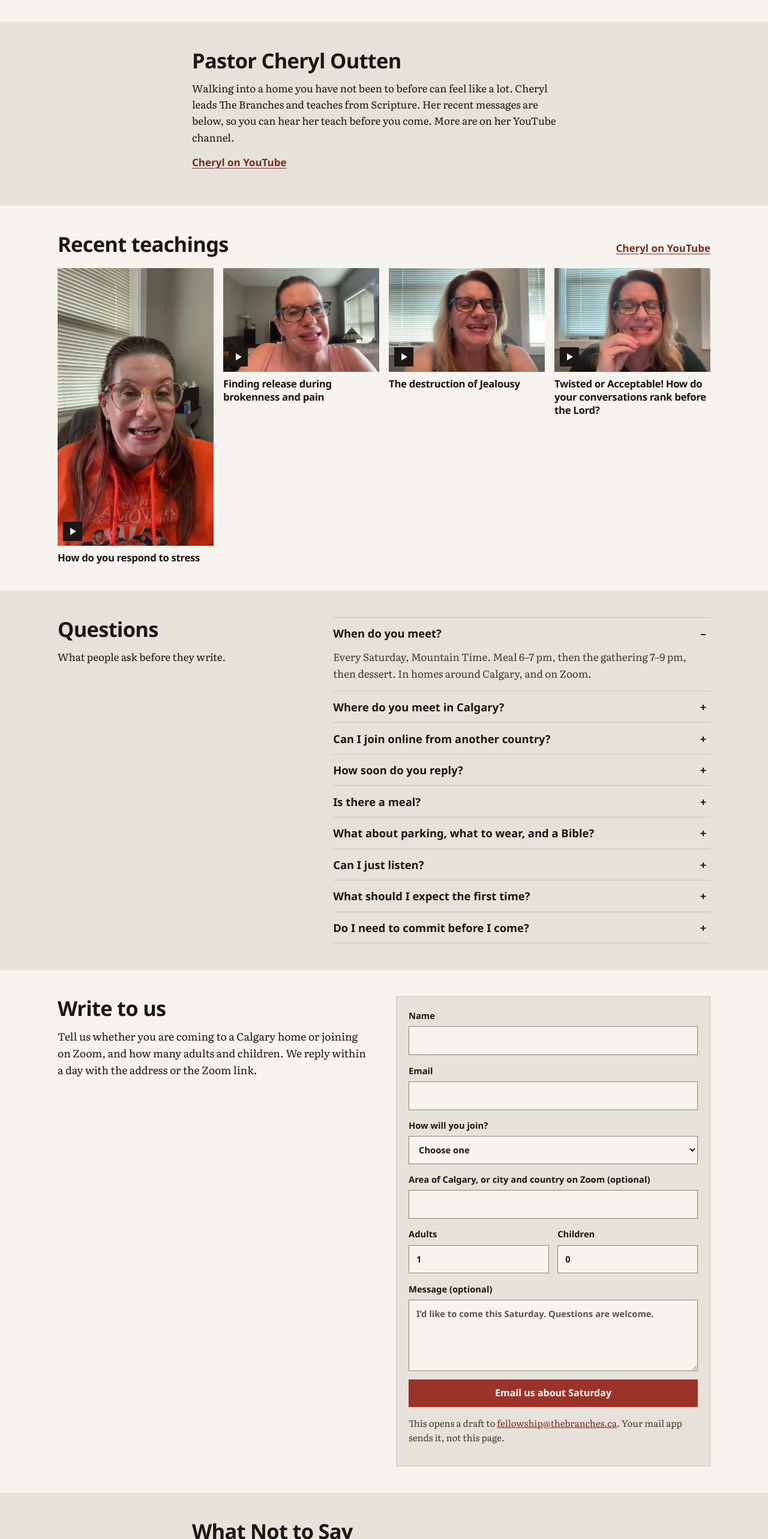
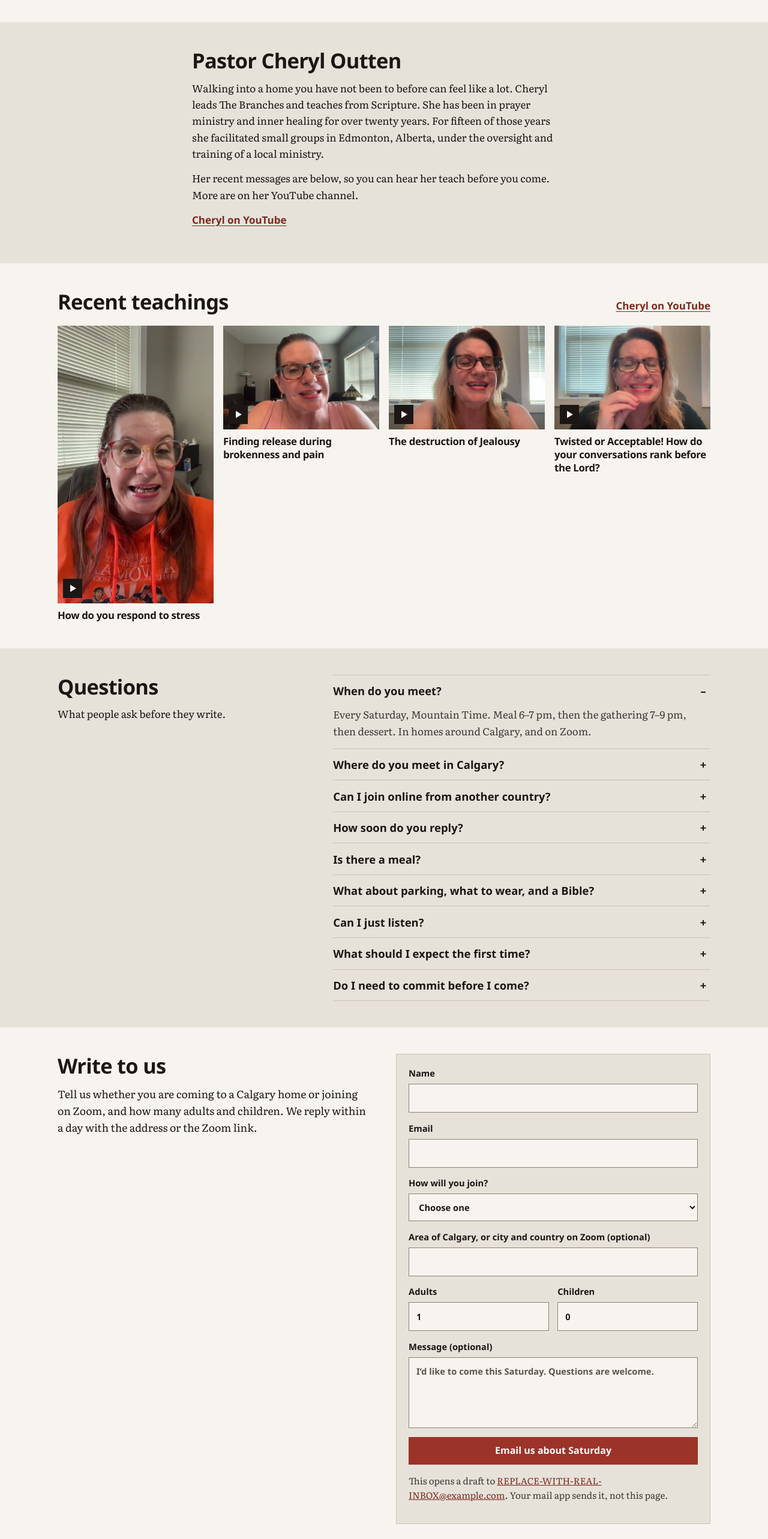
Before and after one commit to lioneltchami/the-branches, a React (Vite) app: page / in a window 1280 px wide. Shown: the part 1860-4426 px from the top of the page at 60% size. Built offline with nearby package versions, Linux system fonts and the light colour scheme; a web font is replaced by a local one.

Commit message:
Bio from cherylbay.com; placeholder inbox

```diff
--- a/src/App.tsx
+++ b/src/App.tsx
@@ -3,7 +3,7 @@ import './App.css'
 
 const YOUTUBE = 'https://www.youtube.com/@cheryloutten8100'
 const BOOK = 'https://www.cherylbay.com/'
-const CONTACT_EMAIL = 'fellowship@thebranches.ca'
+const CONTACT_EMAIL = 'REPLACE-WITH-REAL-INBOX@example.com'
 const CONTACT_ENDPOINT: string = ''
 const ASK_LABEL = CONTACT_ENDPOINT ? 'Ask about Saturday' : 'Email us about Saturday'
 
@@ -412,8 +412,13 @@ function App() {
             </h2>
             <p>
               Walking into a home you have not been to before can feel like a lot. Cheryl leads
-              The Branches and teaches from Scripture. Her recent messages are below, so you can
-              hear her teach before you come. More are on her YouTube channel.
+              The Branches and teaches from Scripture. She has been in prayer ministry and inner
+              healing for over twenty years. For fifteen of those years she facilitated small
+              groups in Edmonton, Alberta, under the oversight and training of a local ministry.
+            </p>
+            <p>
+              Her recent messages are below, so you can hear her teach before you come. More are
+              on her YouTube channel.
             </p>
             <p>
               <a className="text-link" href={YOUTUBE} target="_blank" rel="noreferrer">
@@ -601,11 +606,11 @@ function App() {
             <p className="book__sub">How to Walk With The Wounded</p>
             <p>
               Cheryl wrote this for people in grief, and for the friends walking with them: what
-              to say, and what to leave unsaid.
+              to say, and what to leave unsaid. The book and her own site live at cherylbay.com.
             </p>
             <p>
               <a className="text-link" href={BOOK} target="_blank" rel="noreferrer">
-                Read about the book on cherylbay.com
+                Visit cherylbay.com
                 <span className="sr"> (opens in a new tab)</span>
               </a>
             </p>
```
Also changed, not shown: 1 other file (tests, documents, lock files or other folders).
